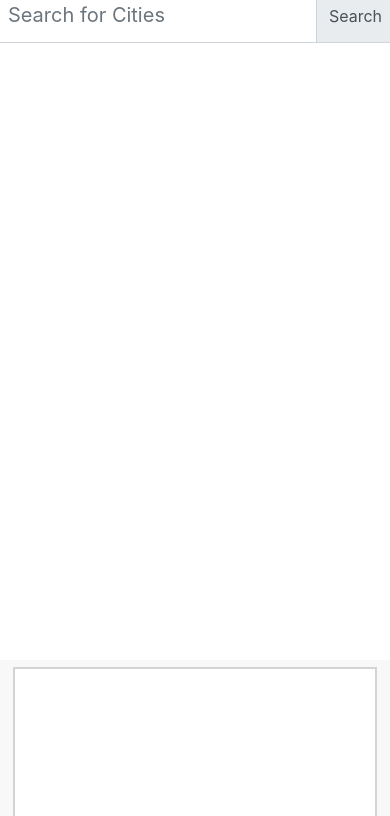
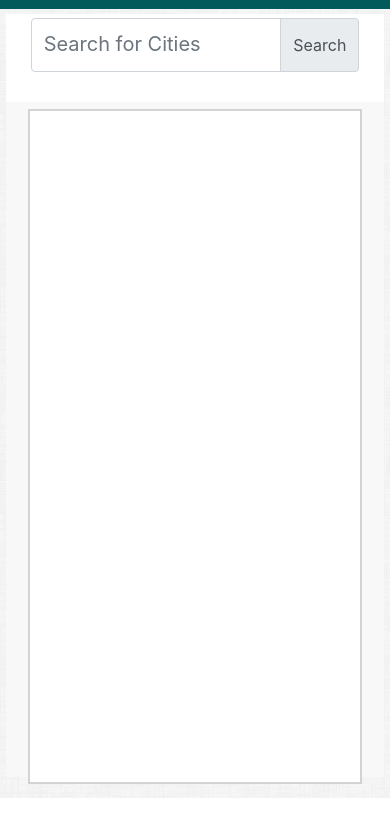
Before and after one commit to wcalil/homework-6, a plain HTML site: page index.html in a window 390 px wide. Shown: the part 161-977 px from the top of the page. Drawn offline with nearby package versions, Linux system fonts and the light colour scheme.

Commit message:
Upload of the css file to be more responsive

```diff
--- a/index.html
+++ b/index.html
@@ -39,8 +39,6 @@
                         </div>
                     </div>
                 </div>
-
-                <div><br></div>
 
                 <div>
 
--- a/script.js
+++ b/script.js
@@ -11,10 +11,13 @@ function renderForecast() {
     cities.push(cityInput);
     console.log(JSON.stringify(cities))
 
+    $("#listOfCities").localStorage.getItem("listOfCities");\
+
     function renderCityButtons() {
 
         // Loops through the array of cities
         for (var i = 0; i < cities.length; i++) {
+
 
         var listOfCities = $("<li>");
         listOfCities.addClass("list-group-item");
@@ -24,12 +27,13 @@ function renderForecast() {
         localStorage.setItem("listOfCities", JSON.stringify(cities))
 
 
+
         }
 
     }
 
     $("#listOfCities").empty()
-    // $("#listOfCities").localStorage.getItem("listOfCities");
+
     renderCityButtons()
 
 
--- a/style.css
+++ b/style.css
@@ -8,12 +8,18 @@ body{
 }
 
  /* First Row */
+.row{
+margin-right:0px;
+margin-left:0px;
+
+}
 
  .firstRow{
     justify-content: center;
     background-color: rgb(2, 90, 90);
     color: white;
     padding:1.5%;
+    width:100%;
  }
 
  h1{
@@ -91,3 +97,53 @@ body{
   border-radius: 10px;
   margin-top: 2%;
 }
+
+@media only screen and (max-width: 800px) {
+
+h1{
+margin:5%;
+
+}
+
+.cardBody{
+margin: 1%;
+font-size: 15px;
+padding:5%;
+
+}
+
+.weatherRow{
+    margin: 2%;
+    border-style: solid;
+    border-width: 2px;
+    border-color: lightgrey;
+    height: 80vh;
+    background-color: white;
+    font-weight: bold;
+    font-size: 20px;
+
+}
+
+#searchSection{
+    background-color: white;
+    padding:1%;
+    height: auto;
+}
+
+.form-control {
+    height:calc(2.5em + .75rem + 2px)
+ }
+
+ul{
+margin:5%;
+}
+
+#cityInput{
+    margin-left:21px;
+}
+
+.input-group-text{
+    margin-right:21px;
+}
+
+}
```
